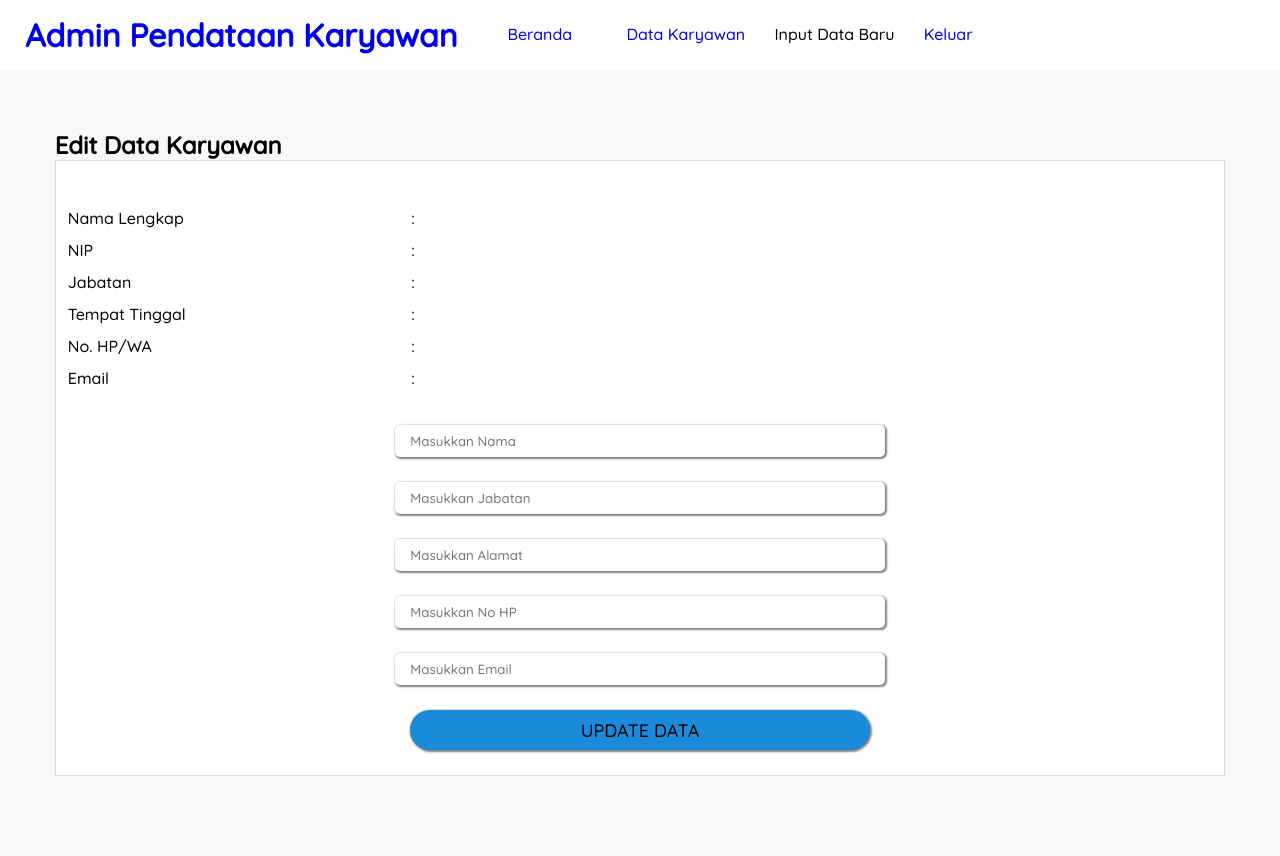
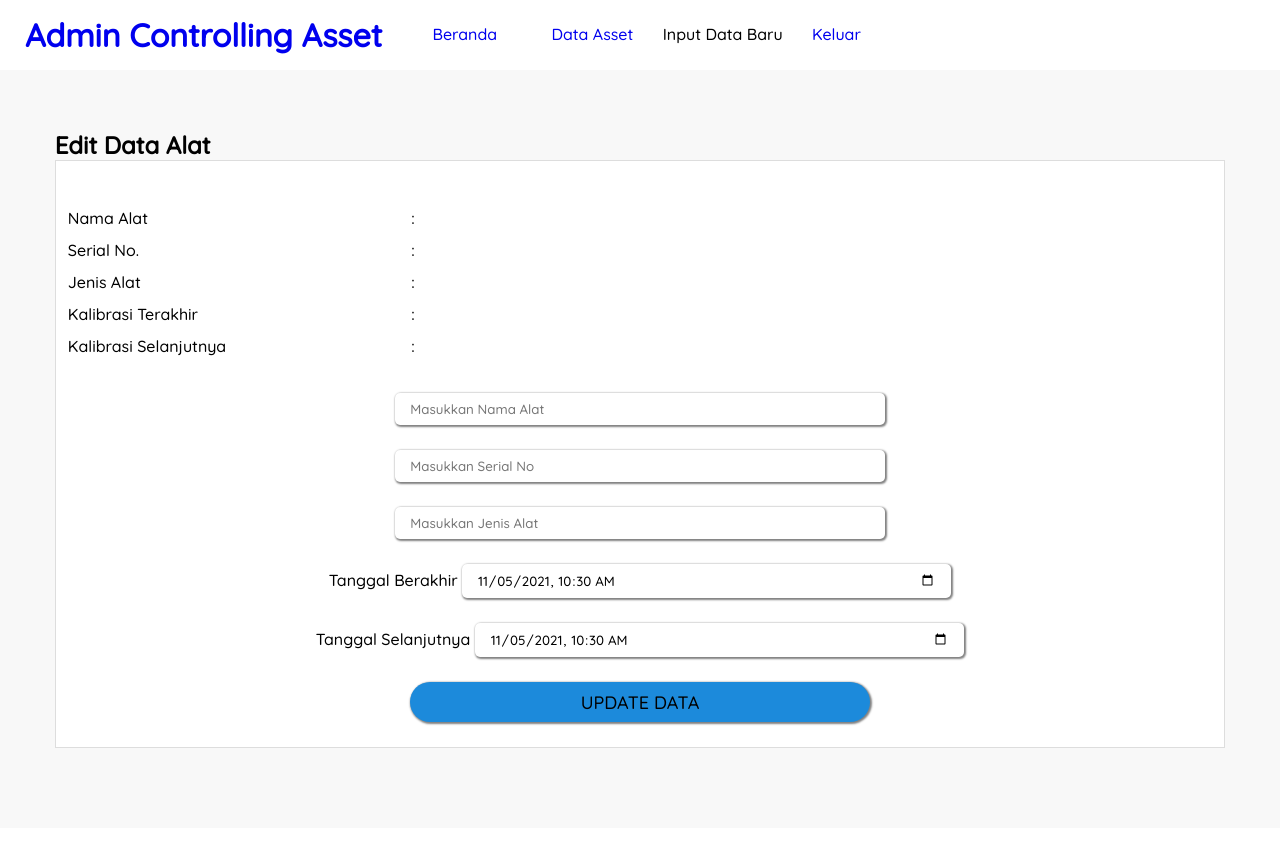
Before and after one commit to layleh/controlling-asset, a PHP site: page /edit-data.php?kode=1 in a window 1280 px wide. After the commit the page ends 748 px from the top, so only its background shows below. Run offline with PHP 8.4, Linux system fonts and the light colour scheme; the visitor is signed in with stand-in values (Sample User, id 1); data that the repository does not hold is empty.

Commit message:
mengubah tanggal otomatis pada berakhir dan baru
Notice: Undefined variable: line 93
Notice: Trying to get property 'berakhir' line 93
Notice: Undefined variable line 99
Notice: Trying to get property 'baru'  line 99

```diff
--- a/edit-data.php
+++ b/edit-data.php
@@ -5,18 +5,18 @@
         echo '<script>window.location="login.php"</script>';
     }
 
-    $kode_alat = $_GET['kode_sn'];
-    $data_karyawan = mysqli_query($conn, "SELECT * FROM tb_alat WHERE nip = '".$kode_alat."' ");
+    $kode = $_GET['kode'];
+    $data_alat = mysqli_query($conn, "SELECT * FROM tb_alat WHERE kode = '".$kode."' ");
 
-    $p = mysqli_fetch_object($data_karyawan);
+    $p = mysqli_fetch_object($data_alat);
 
     if(isset($_POST['update'])){
-        $query = "UPDATE `tb_pendataan` SET nama='$_POST[nama]', jabatan='$_POST[jabatan]', alamat='$_POST[alamat]', no_hp='$_POST[no_hp]', email='$_POST[email]' WHERE nip='$nip_data'";
+        $query = "UPDATE `tb_alat` SET nama='$_POST[nama]', jenis='$_POST[jenis]', berakhir='$_POST[berakhir]', baru='$_POST[baru]', WHERE kode_data='$kode'";
         $query_run = mysqli_query($conn, $query);
 
         if($query_run){
             echo '<script type="text/javascript"> alert("Data Update") </script>';
-            echo '<script>window.location="data-karyawan.php"</script>';
+            echo '<script>window.location="data-asset.php"</script>';
         }
         else{
             echo '<script type="text/javascript"> alert("Data Not Update") </script>';
@@ -29,7 +29,7 @@
     <head>
         <meta charset="utf-8">
         <meta name="viewport" content="width=device-width, initial-scale=1">
-        <title> Form Pendataaan Karyawan | Administrator </title>
+        <title> Form Controlling Asset | Administrator </title>
         <link rel="stylesheet" type="text/css" href="css/editPage.css">
         <link href="https://fonts.googleapis.com/css2?family=Quicksand:wght@500&display=swap"
         rel="stylesheet">
@@ -37,10 +37,10 @@
     <body>
         <!-- bagian header -->
         <header>
-            <h1><a href="beranda.php"> Admin Pendataan Karyawan </a></h1>
+            <h1><a href="beranda.php"> Admin Controlling Asset </a></h1>
             <ul>
                 <li><a href="beranda.php">Beranda</a></li>
-                <li><a href="data-karyawan.php">Data Karyawan</a></li>
+                <li><a href="data-asset.php">Data Asset</a></li>
                 <li<a href="#input-data.php">Input Data Baru</a></li>
                 <li><a href="keluar.php">Keluar</a></li>
 
@@ -49,53 +49,56 @@
 
         <!-- bagian content -->
         <section class="content">
-            <h2>Edit Data Karyawan</h2>
+            <h2>Edit Data Alat</h2>
             <div class="box">
-                <table class ="table-data" borde="0">
+                <table class ="table-data" border="0">
                     <tr>
-                        <td>Nama Lengkap</td>
+                        <td>Nama Alat</td>
                         <td>: </td>
                         <td></td>
                         <td><?php echo $p->nama ?></td>
                     </tr><br>
                     <tr>
-                        <td>NIP</td>
+                        <td>Serial No.</td>
                         <td>: </td>
                         <td></td>
-                        <td><?php echo $p->nip ?></td>
+                        <td><?php echo $p->kode ?></td>
                     </tr>
                     <tr>
-                        <td>Jabatan</td>
+                        <td>Jenis Alat</td>
                         <td>: </td>
                         <td></td>
-                        <td><?php echo $p->jabatan ?></td>
+                        <td><?php echo $p->jenis ?></td>
+                    </tr>
                     <tr>
-                        <td>Tempat Tinggal</td>
+                        <td>Kalibrasi Terakhir</td>
                         <td>: </td>
                         <td></td>
-                        <td><?php echo $p->alamat ?></td>
-                    </tr>
+                        <td><?php echo $p->berakhir ?></td>
                     <tr>
-                        <td>No. HP/WA</td>
+                        <td>Kalibrasi Selanjutnya</td>
                         <td>: </td>
                         <td></td>
-                        <td><?php echo $p->no_hp ?></td>
-                    </tr>
-                    <tr>
-                        <td>Email</td>
-                        <td>: </td>
-                        <td></td>
-                        <td><?php echo $p->email ?></td>
+                        <td><?php echo $p->baru ?></td>
                     </tr>
                 </table>
                 <br>
                 <center>
                     <form action="" method="POST">
-                        <input type="text" name="nama" placeholder="Masukkan Nama"/><br>
-                        <input type="text" name="jabatan" placeholder="Masukkan Jabatan"/><br>
-                        <input type="text" name="alamat" placeholder="Masukkan Alamat"/><br>
-                        <input type="text" name="no_hp" placeholder="Masukkan No HP"/><br>
-                        <input type="text" name="email" placeholder="Masukkan Email"/><br>
+                        <input type="text" name="alat" placeholder="Masukkan Nama Alat"/><br>
+                        <input type="text" name="kode" placeholder="Masukkan Serial No" /><br>
+                        <input type="text" name="jenis" placeholder="Masukkan Jenis Alat"/><br>
+                    <div class="form-group">
+                            <label>Tanggal Berakhir</label>
+                            <?php $date = date_create($data_edit->berakhir); ?>
+                            <input type="datetime-local" name="berakhir" class="form-control" min="<?= date_format($date, 'Y-m-d\TH:i'); ?>" value='<?= date_format($date, 'Y-m-d\TH:i'); ?>' required>
+                    </div>
+
+                    <div class="form-group">
+                            <label>Tanggal Selanjutnya</label>
+                            <?php $date = date_create($data_edit->baru); ?>
+                            <input type="datetime-local" name="baru" min="<?= date_format($date, 'Y-m-d\TH:i'); ?>" class="form-control" value='<?= date_format($date, 'Y-m-d\TH:i'); ?>' required>
+                    </div>
 
                         <input type="submit" name="update" value="UPDATE DATA" class="button"/>
                     </form>
```
